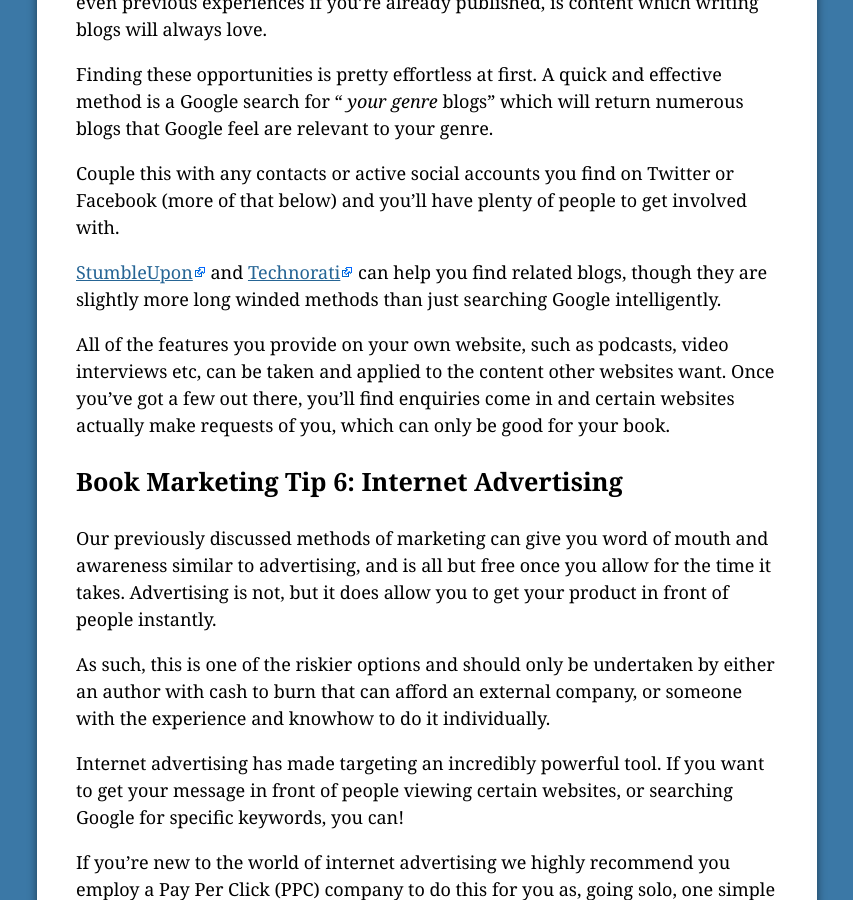
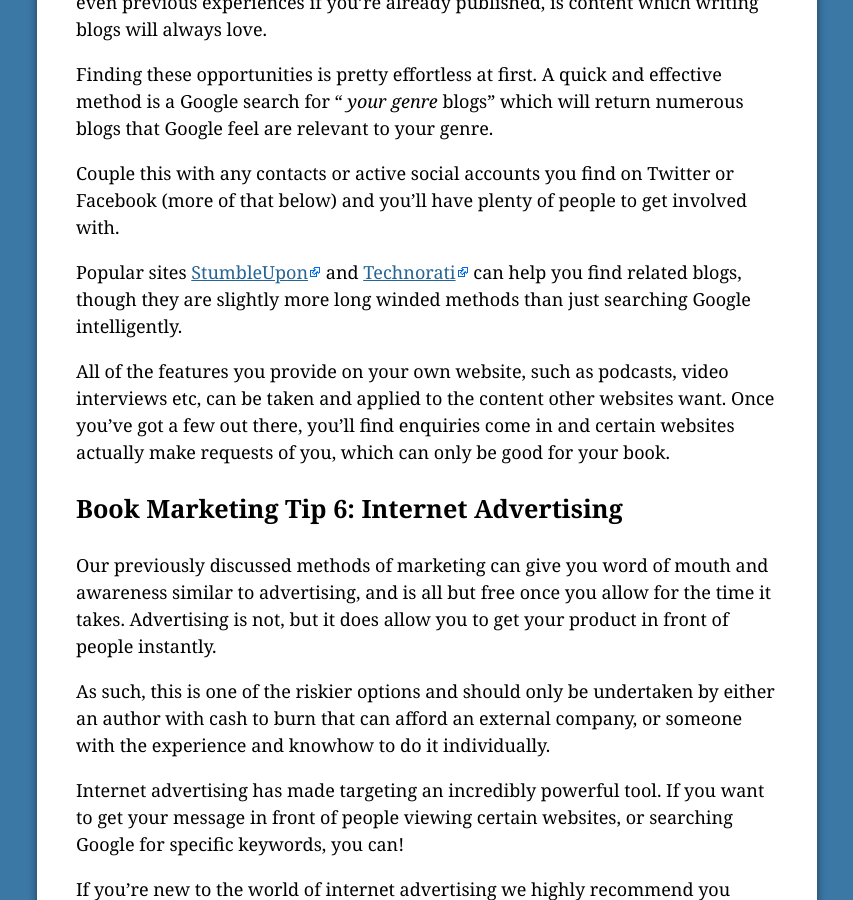
Before and after one commit to stinkyink/book-publishing-guide, a Jekyll site: the page built from chapter4.markdown, in a window 1280 px wide and 900 px high, scrolled down 5566 px. Shown: the whole window, without its empty margins (3-856 px from the left). Built offline with Jekyll 4.4.1, drawn with Linux system fonts in a browser that asks for light colours; nearby versions of some CDN libraries; comment, search, counter and statistics services are not loaded.

Commit message:
bug fixes

```diff
--- a/chapter4.markdown
+++ b/chapter4.markdown
@@ -162,12 +162,14 @@ A couple of tags that we’d recommend following and/or getting involved with
 are <a href="https://twitter.com/#!/search/%23ePrdctn" rel="external">#ePrdctn</a> and
 <a href="https://twitter.com/#!/search/%23storycraft" rel="external">#storycraft</a>.
 
-<a href="https://twitter.com/#!/search/%23ePrdctn" rel="external">#ePrdctn</a> is a channel for all
-kinds of discussions about the processes of creating an eBook.
-<a href="https://twitter.com/#!/search/%23storycraft" rel="external">#storycraft</a> is a great place
-for fiction writers to get a bit of assistance with the forging of their
-worlds. It’s well worth scanning down the list and seeing if there’s a chat
-set up that may contain at least part of your target audience.
+<p>
+  <a href="https://twitter.com/#!/search/%23ePrdctn" rel="external">#ePrdctn</a> is a channel for all
+  kinds of discussions about the processes of creating an eBook.
+  <a href="https://twitter.com/#!/search/%23storycraft" rel="external">#storycraft</a> is a great place
+  for fiction writers to get a bit of assistance with the forging of their
+  worlds. It’s well worth scanning down the list and seeing if there’s a chat
+  set up that may contain at least part of your target audience.
+</p>
 
 ### Facebook
 
@@ -243,7 +245,7 @@ Couple this with any contacts or active social accounts you find on Twitter or
 Facebook (more of that below) and you’ll have plenty of people to get involved
 with.
 
-<a href="http://stumbleupon.com" rel="external">StumbleUpon</a> and <a href="http://technorati.com" rel="external">Technorati</a>
+Popular sites <a href="http://stumbleupon.com" rel="external">StumbleUpon</a> and <a href="http://technorati.com" rel="external">Technorati</a>
 can help you find related blogs, though they are slightly more long winded
 methods than just searching Google intelligently.
 
```
